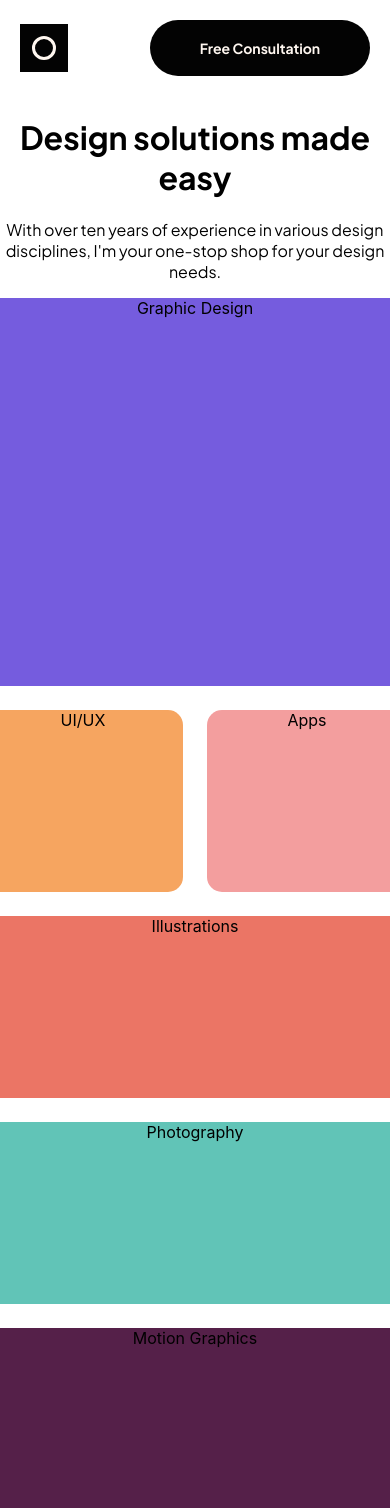
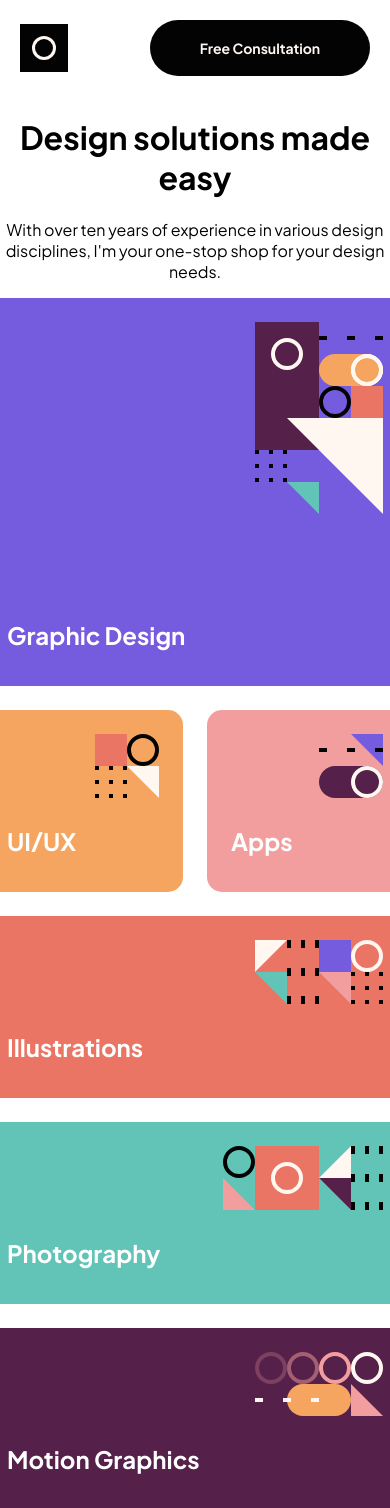
Before and after one commit to vikrambenipal/design-portfolio-app, a React (Create React App) app: page / in a window 390 px wide. Shown: the top 1508 px of the page. Built offline with nearby package versions, Linux system fonts and the light colour scheme.

Commit message:
mobile view for grid complete

```diff
--- a/src/components/Skills.js
+++ b/src/components/Skills.js
@@ -6,6 +6,7 @@ import patternGraphicDesign from '../assets/pattern-graphic-design.svg';
 import patternIllustrations from '../assets/pattern-illustrations.svg';
 import patternPhotography from '../assets/pattern-photography.svg';
 import patternUIUX from '../assets/pattern-ui-ux.svg';
+import patternMotionGraphics from '../assets/pattern-motion-graphics.svg';
 
 const Container = styled.div`
     display: grid;
@@ -44,17 +45,48 @@ const Container = styled.div`
     }
 `
 const Skill = styled.div`
-    border: 2px solid black;
+    position: relative;
+`
+const Img = styled.img`
+    position: absolute;
+    right: 24px;
+    top: 24px;
+`
+const Title = styled.p`
+    position: absolute;
+    left: 24px;
+    bottom: 12px;
+    color: white;
+    font-family: PlusJakartaSansBold;
+    font-size: 24px;
 `
 const Skills = () => {
   return (
     <Container>
-        <div className="g">Graphic Design</div>
-        <div className="u">UI/UX</div>
-        <div className="a">Apps</div>
-        <div className="i">Illustrations</div>
-        <div className="p">Photography</div>
-        <div className="m">Motion Graphics</div>
+        <Skill className="g">
+            <Img src={patternGraphicDesign} alt="" />
+            <Title>Graphic Design</Title>
+        </Skill>
+        <Skill className="u">
+            <Img src={patternUIUX} alt="" />
+            <Title>UI/UX</Title>
+        </Skill>
+        <Skill className="a">
+            <Img src={patternApps} alt="" />
+            <Title>Apps</Title>
+        </Skill>
+        <Skill className="i">
+            <Img src={patternIllustrations} alt="" />
+            <Title>Illustrations</Title>
+        </Skill>
+        <Skill className="p">
+            <Img src={patternPhotography} alt="" />
+            <Title>Photography</Title>
+        </Skill>
+        <Skill className="m">
+            <Img src={patternMotionGraphics} alt="" />
+            <Title>Motion Graphics</Title>
+        </Skill>
     </Container>
   )
 }
```
